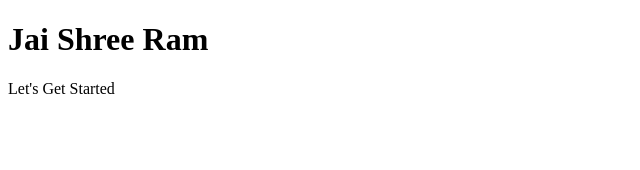
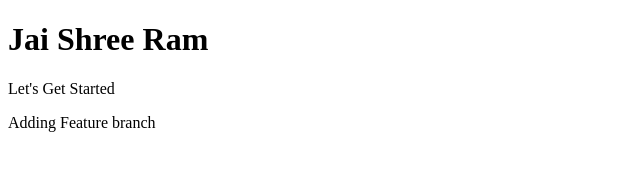
Before and after one commit to Nikhil4155/GithubLearning, a plain HTML site: page index.html in a window 1280 px wide. Shown: the whole page, without its empty margins (0-640 px from the left). Drawn offline with Linux system fonts and the light colour scheme.

Commit message:
Added feature Branch

```diff
--- a/index.html
+++ b/index.html
@@ -8,6 +8,7 @@
 <body>
     <h1>Jai Shree Ram</h1>
     <p>Let's Get Started</p>
+    <p>Adding Feature branch</p>
 
 </body>
 </html>
```
